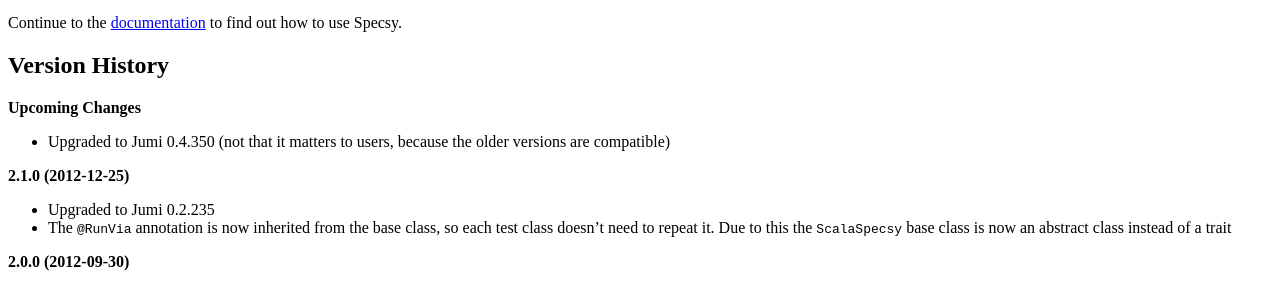
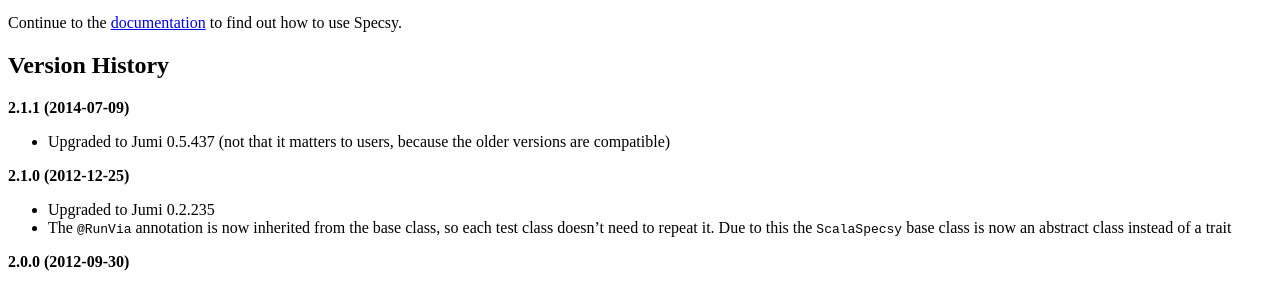
Before and after one commit to luontola/specsy, a Jekyll site: the page built from download.md, in a window 1280 px wide. Shown: the part 410-697 px from the top of the page. Built offline with Jekyll 4.4.1, drawn with Linux system fonts in a browser that asks for light colours.

Commit message:
Release notes for 2.1.1

```diff
--- a/download.md
+++ b/download.md
@@ -21,9 +21,9 @@
 Version History
 ---------------
 
-**Upcoming Changes**
+**2.1.1 (2014-07-09)**
 
-- Upgraded to Jumi 0.4.350 (not that it matters to users, because the older versions are compatible)
+- Upgraded to Jumi 0.5.437 (not that it matters to users, because the older versions are compatible)
 
 **2.1.0 (2012-12-25)**
 
```
